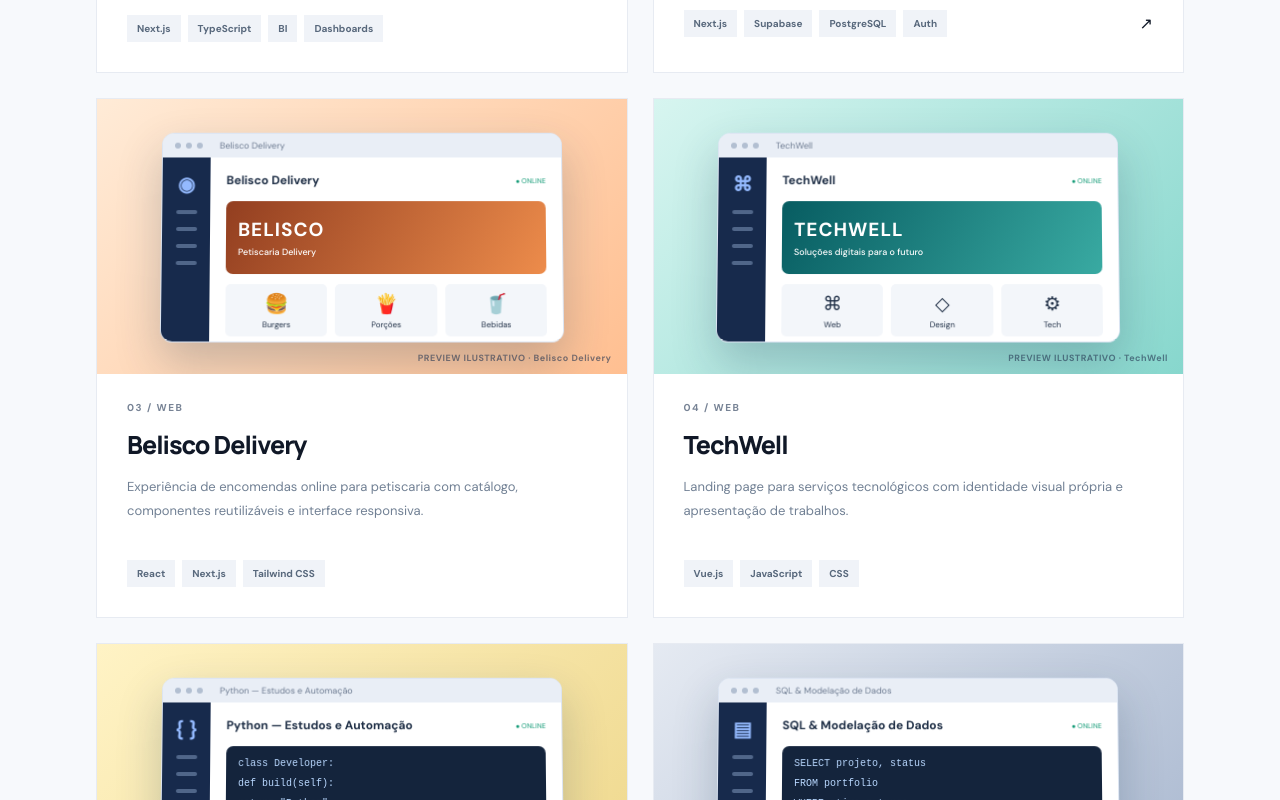
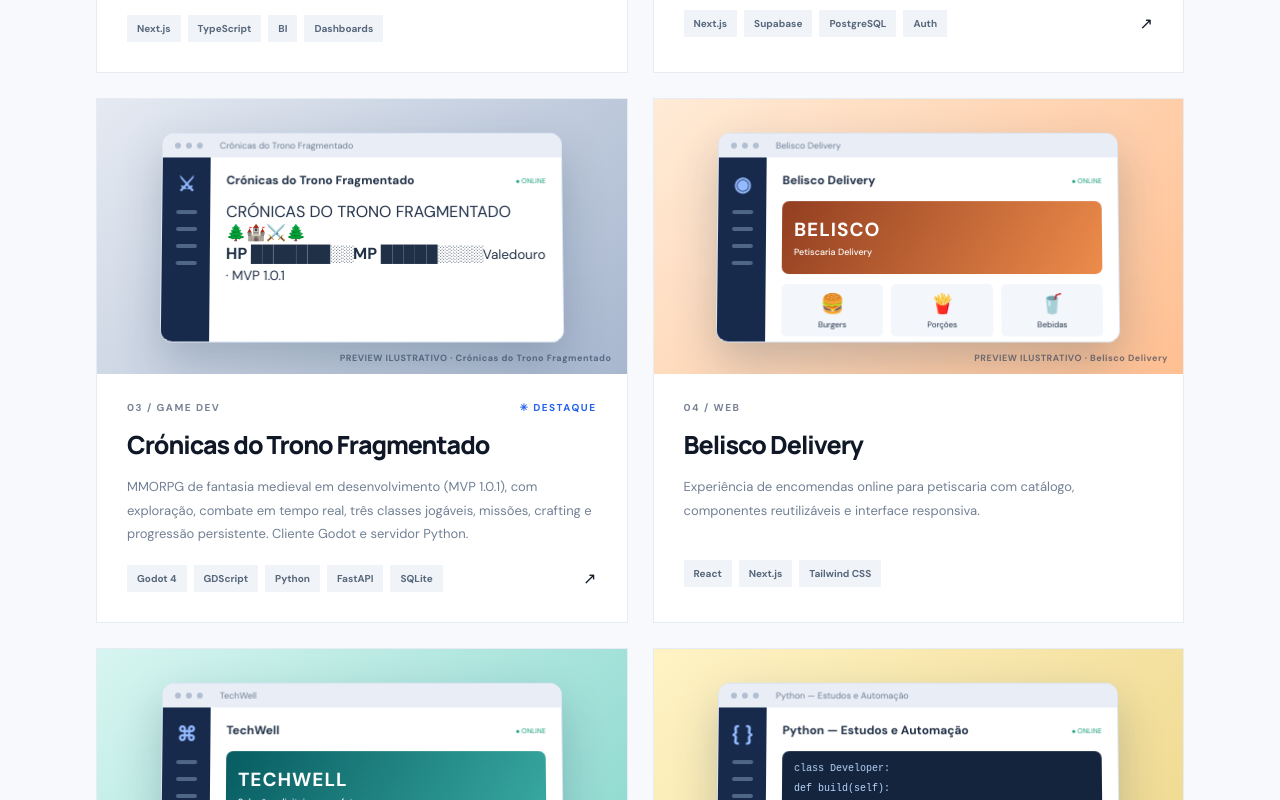
Before and after one commit to jwellingtonjuniordev-dev/wellington-portfolio, a Next.js app: page / in a window 1280 px wide. Shown: the part 2520-3320 px from the top of the page. Built offline with nearby package versions, Linux system fonts and the light colour scheme.

Commit message:
feat: showcase Trono Fragmentado MMORPG project

```diff
--- a/app/page.tsx
+++ b/app/page.tsx
@@ -24,6 +24,17 @@ const projects = [
     icon: "◈",
     color: "violet",
     url: "https://github.com/jwellingtonjuniordev-dev/wellcontroled",
+  },
+  {
+    name: "Crónicas do Trono Fragmentado",
+    category: "Game Dev",
+    featured: true,
+    description:
+      "MMORPG de fantasia medieval em desenvolvimento (MVP 1.0.1), com exploração, combate em tempo real, três classes jogáveis, missões, crafting e progressão persistente. Cliente Godot e servidor Python.",
+    stack: ["Godot 4", "GDScript", "Python", "FastAPI", "SQLite"],
+    icon: "⚔",
+    color: "slate",
+    url: "https://github.com/jwellingtonjuniordev-dev/TronoFragmentado",
   },
   {
     name: "Belisco Delivery",
@@ -285,6 +296,7 @@ export default function Home() {
               "Todos",
               "Dados & SaaS",
               "Fintech",
+              "Game Dev",
               "Web",
               "Backend",
               "Dados",
@@ -311,7 +323,13 @@ export default function Home() {
                       <aside className="preview-sidebar"><b>{p.icon}</b><i/><i/><i/><i/></aside>
                       <div className="preview-main">
                         <div className="preview-heading"><strong>{p.name}</strong><span>● ONLINE</span></div>
-                        {p.category === "Fintech" ? (
+                        {p.category === "Game Dev" ? (
+                          <div className="preview-game">
+                            <div className="preview-game-title">CRÓNICAS DO TRONO FRAGMENTADO</div>
+                            <div className="preview-game-scene"><span>🌲</span><span>🏰</span><span>⚔️</span><span>🌲</span></div>
+                            <div className="preview-game-hud"><b>HP ███████░░</b><b>MP █████░░░░</b><small>Valedouro · MVP 1.0.1</small></div>
+                          </div>
+                        ) : p.category === "Fintech" ? (
                           <><div className="preview-metrics"><div>Saldo total<strong>€ 12.480</strong></div><div>Receitas<strong>€ 3.250</strong></div><div>Despesas<strong>€ 1.420</strong></div></div><div className="preview-bars">{[38,65,48,82,57,91,72,100,68,86].map((v,j)=><i key={j} style={{height:v+"%"}}/>)}</div></>
                         ) : p.category === "Dados & SaaS" ? (
                           <><div className="preview-metrics"><div>Registos<strong>2.845</strong></div><div>Indicadores<strong>24</strong></div><div>Relatórios<strong>18</strong></div></div><div className="preview-bars">{[28,52,45,73,58,94,66,88,77,100].map((v,j)=><i key={j} style={{height:v+"%"}}/>)}</div></>
```
